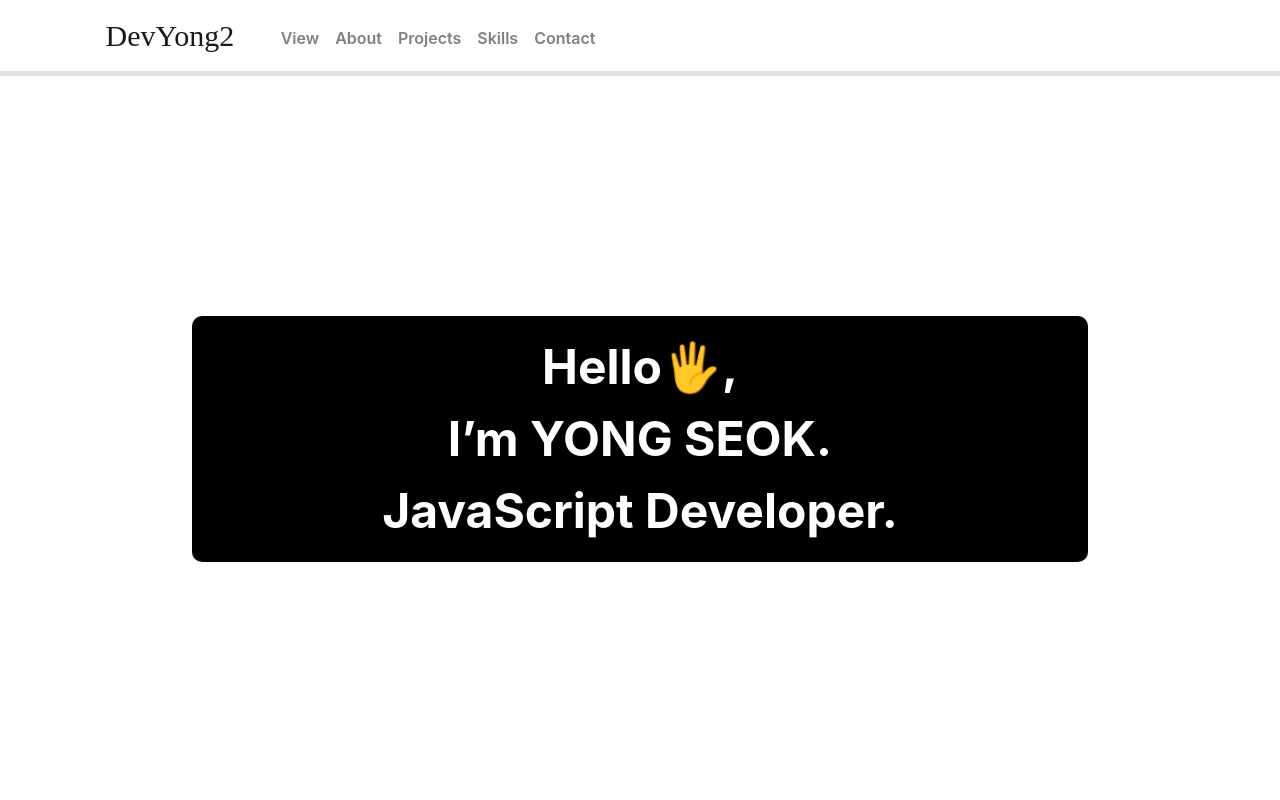
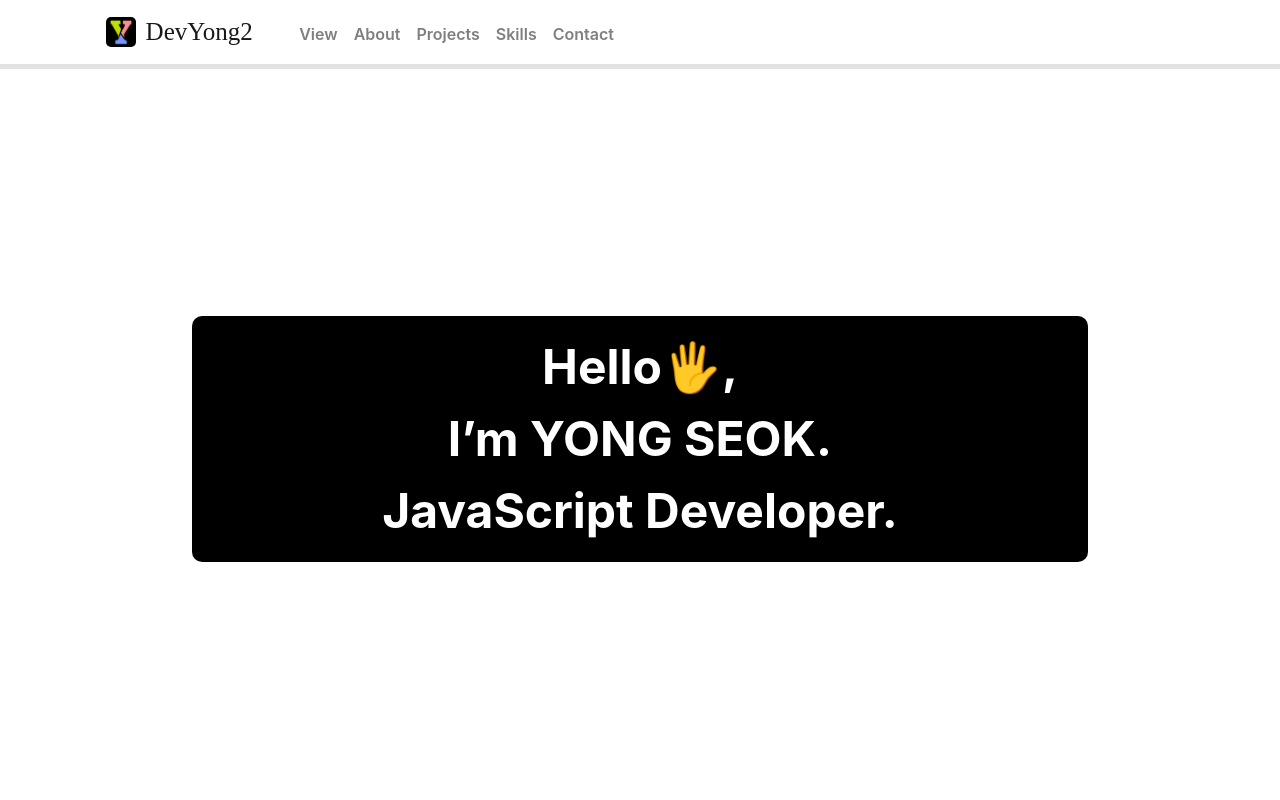
Before and after one commit to billyonairee/devyong2, a React (Create React App) app: page / in a window 1280 px wide. Shown: the top 800 px of the page. Built offline with nearby package versions, Linux system fonts and the light colour scheme; a web font is replaced by a local one.

Commit message:
add: navbar title logo

```diff
--- a/src/components/AppLayout/AppLayout.scss
+++ b/src/components/AppLayout/AppLayout.scss
@@ -5,13 +5,17 @@
   box-sizing: border-box;
   z-index: 100;
   border-bottom: 5px solid #e2e2e2;
-  background: #FFFFFF;
+  background: #ffffff;
 }
 
 .navbar-brand {
-  font-size: 30px;
+  font-size: 25px;
   margin: 0 3vw 0 7vw;
   font-family: "Patua One", cursive;
+  img {
+    margin: 4px 10px 0 0;
+    border-radius: 5px;
+  }
 }
 
 .nav-link {
--- a/src/components/AppLayout/index.js
+++ b/src/components/AppLayout/index.js
@@ -8,8 +8,16 @@ const AppLayout = () => {
     <>
       <div className="header">
         <Navbar bg="white">
-          {/* <Navbar bg="dark" variant="dark"> */}
-          <Navbar.Brand href="/devyong2">DevYong2</Navbar.Brand>
+          <Navbar.Brand href="/devyong2">
+            <img
+              src="logo.png"
+              width="30"
+              height="30"
+              className="d-inline-block align-top"
+              alt="logo"
+            />
+            DevYong2
+          </Navbar.Brand>
           <Navbar.Toggle aria-controls="basic-navbar-nav" />
           <Nav className="mr-auto">
             <Nav.Link href="/devyong2/#/">View</Nav.Link>
```
Also changed, not shown: public/logo.png (added).
